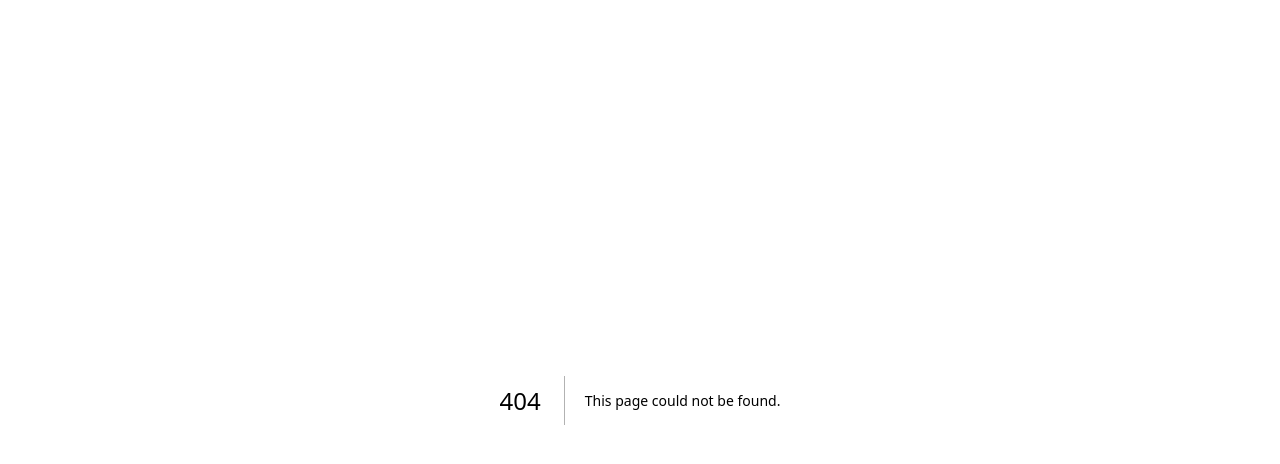
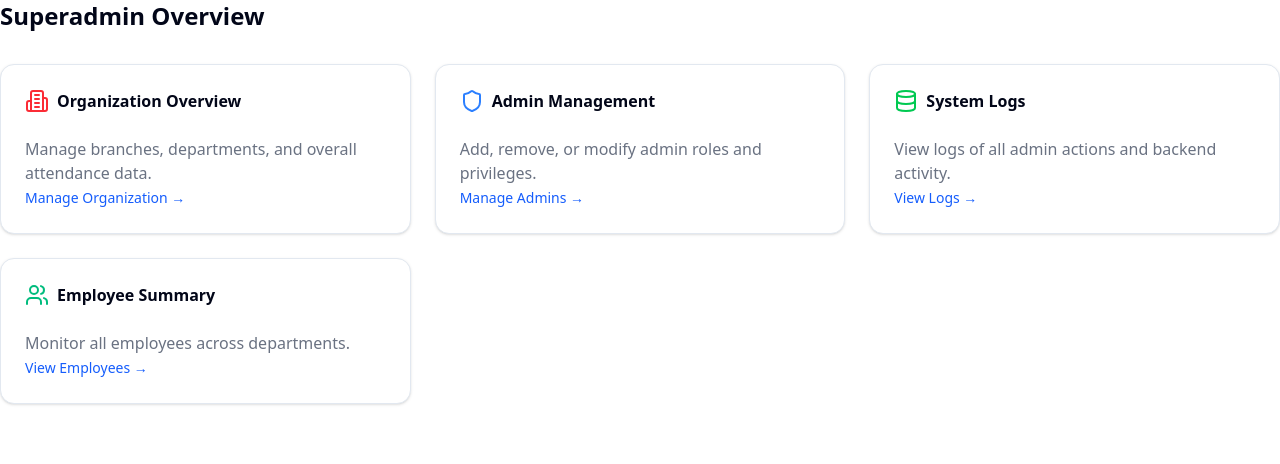
Before and after one commit to SaumiliHaldar/Attendify, a Next.js app in the folder frontend/: page /dashboard/superadmin in a window 1280 px wide. Before the commit this address had no page. Shown: the top 464 px of the page. Built offline with nearby package versions, Linux system fonts and the light colour scheme.

Commit message:
add admin and superadmin dashboard components with management cards

```diff
--- /dev/null
+++ b/frontend/src/app/dashboard/admin/page.jsx
@@ -0,0 +1,72 @@
+"use client";
+
+import React from "react";
+import { Card, CardHeader, CardTitle, CardContent } from "@/components/ui/card";
+import { Users, ClipboardList, CalendarCheck } from "lucide-react";
+
+export default function AdminDashboard() {
+  return (
+    <div className="space-y-8">
+      <h2 className="text-2xl font-semibold">Admin Overview</h2>
+
+      <div className="grid grid-cols-1 sm:grid-cols-2 lg:grid-cols-3 gap-6">
+        {/* Employee Management */}
+        <Card>
+          <CardHeader className="flex items-center gap-2">
+            <Users className="w-6 h-6 text-green-500" />
+            <CardTitle>Manage Employees</CardTitle>
+          </CardHeader>
+          <CardContent>
+            <p className="text-gray-500">
+              Add, view, and edit employee records.
+            </p>
+            <a
+              href="/dashboard/admin/employees"
+              className="text-blue-600 hover:underline text-sm"
+            >
+              Go to Employee Management →
+            </a>
+          </CardContent>
+        </Card>
+
+        {/* Attendance */}
+        <Card>
+          <CardHeader className="flex items-center gap-2">
+            <CalendarCheck className="w-6 h-6 text-blue-500" />
+            <CardTitle>Attendance</CardTitle>
+          </CardHeader>
+          <CardContent>
+            <p className="text-gray-500">
+              Verify or update attendance records.
+            </p>
+            <a
+              href="/dashboard/admin/attendance"
+              className="text-blue-600 hover:underline text-sm"
+            >
+              View Attendance →
+            </a>
+          </CardContent>
+        </Card>
+
+        {/* Leave Requests */}
+        <Card>
+          <CardHeader className="flex items-center gap-2">
+            <ClipboardList className="w-6 h-6 text-purple-500" />
+            <CardTitle>Leave Requests</CardTitle>
+          </CardHeader>
+          <CardContent>
+            <p className="text-gray-500">
+              Approve or reject pending leave applications.
+            </p>
+            <a
+              href="/dashboard/admin/leaves"
+              className="text-blue-600 hover:underline text-sm"
+            >
+              Manage Leaves →
+            </a>
+          </CardContent>
+        </Card>
+      </div>
+    </div>
+  );
+}
--- a/frontend/src/app/dashboard/page.jsx
+++ b/frontend/src/app/dashboard/page.jsx
@@ -20,6 +20,69 @@ import { AuroraBackground } from "@/components/ui/aurora-background";
 import { NavbarButton } from "@/components/ui/resizable-navbar";
 import { Card, CardHeader, CardTitle, CardContent } from "@/components/ui/card";
 import { Button } from "@/components/ui/button";
+import SuperadminDashboard from "@/app/dashboard/superadmin/page";
+import AdminDashboard from "@/app/dashboard/admin/page";
+
+/* ✅ Add this helper component here — right above Dashboard() */
+function LiveClockCard() {
+  const [time, setTime] = React.useState(new Date());
+
+  useEffect(() => {
+    const timer = setInterval(() => setTime(new Date()), 1000);
+    return () => clearInterval(timer);
+  }, []);
+
+  const hours = time.getHours();
+  let currentShift = "";
+  if (hours >= 6 && hours < 14) currentShift = "Morning Shift (6 AM – 2 PM)";
+  else if (hours >= 14 && hours < 22)
+    currentShift = "Evening Shift (2 PM – 10 PM)";
+  else currentShift = "Night Shift (10 PM – 6 AM)";
+
+  return (
+    <div className="space-y-4">
+      {/* Live Clock */}
+      <div className="flex items-center justify-between bg-neutral-100 dark:bg-neutral-800 p-4 rounded-lg">
+        <div>
+          <p className="text-sm text-gray-500">Current Time</p>
+          <p className="text-2xl font-semibold text-blue-600">
+            {time.toLocaleTimeString()}
+          </p>
+        </div>
+        <div className="text-right">
+          <p className="text-sm text-gray-500">Date</p>
+          <p className="text-md font-medium">
+            {time.toLocaleDateString("en-US", {
+              weekday: "short",
+              month: "short",
+              day: "numeric",
+            })}
+          </p>
+        </div>
+      </div>
+
+      {/* Shift Info */}
+      <div className="p-4 rounded-lg bg-neutral-100 dark:bg-neutral-800">
+        <p className="text-sm font-medium mb-1">🕒 Current Shift</p>
+        <p className="text-sm text-gray-700 dark:text-gray-300">
+          {currentShift}
+        </p>
+      </div>
+
+      {/* Static Info */}
+      <div className="grid grid-cols-1 sm:grid-cols-2 gap-4">
+        <div className="p-4 rounded-lg bg-neutral-100 dark:bg-neutral-800">
+          <p className="text-sm font-medium mb-1">🏢 Operation Mode</p>
+          <p className="text-xs text-gray-500">24×7 - Shift Based</p>
+        </div>
+        <div className="p-4 rounded-lg bg-neutral-100 dark:bg-neutral-800">
+          <p className="text-sm font-medium mb-1">📍 Location</p>
+          <p className="text-xs text-gray-500">Kharagpur - 721301, Paschim Medinipur</p>
+        </div>
+      </div>
+    </div>
+  );
+}
 
 export default function Dashboard({ children }) {
   const [open, setOpen] = useState(true);
@@ -400,10 +463,11 @@ export default function Dashboard({ children }) {
 
             {/* 4. Upcoming Holidays (static, full-row width) */}
             {!user && (
+              <div className="lg:col-span-3 grid grid-cols-1 lg:grid-cols-3 gap-6">
                 <Card className="w-full max-w-3xl mx-auto">
                   <CardHeader className="flex items-center gap-2">
                     <CalendarDays className="w-6 h-6 text-red-500" />
-                  <CardTitle>Upcoming Holidays</CardTitle>
+                    <CardTitle>Holidays List</CardTitle>
                   </CardHeader>
                   <CardContent className="max-h-72 overflow-y-auto">
                     {holidays.length === 0 ? (
@@ -427,10 +491,38 @@ export default function Dashboard({ children }) {
                     )}
                   </CardContent>
                 </Card>
+
+
+                <Card className="col-span-2">
+                  <CardHeader className="flex items-center gap-2">
+                    <Calendar className="w-6 h-6 text-blue-500" />
+                    <CardTitle>Office Info</CardTitle>
+                  </CardHeader>
+
+                  <CardContent className="space-y-6">
+                    {/* Live Clock */}
+                    <LiveClockCard />
+                  </CardContent>
+                </Card>
+
+              </div>
             )}
           </div>
 
-          {children}
+          {/* {children} */}
+
+          {user ? (
+            user.role === "superadmin" ? (
+              <SuperadminDashboard />
+            ) : user.role === "admin" ? (
+              <AdminDashboard />
+            ) : null
+          ) : (
+            <>
+            </>
+          )}
+
+
         </div>
       </div>
     </div>
--- /dev/null
+++ b/frontend/src/app/dashboard/superadmin/page.jsx
@@ -0,0 +1,91 @@
+"use client";
+
+import React from "react";
+import { Card, CardHeader, CardTitle, CardContent } from "@/components/ui/card";
+import { Building2, Shield, Database, Users } from "lucide-react";
+
+export default function SuperadminDashboard() {
+  return (
+    <div className="space-y-8">
+      <h2 className="text-2xl font-semibold">Superadmin Overview</h2>
+
+      <div className="grid grid-cols-1 sm:grid-cols-2 lg:grid-cols-3 gap-6">
+        {/* Organization Management */}
+        <Card>
+          <CardHeader className="flex items-center gap-2">
+            <Building2 className="w-6 h-6 text-red-500" />
+            <CardTitle>Organization Overview</CardTitle>
+          </CardHeader>
+          <CardContent>
+            <p className="text-gray-500">
+              Manage branches, departments, and overall attendance data.
+            </p>
+            <a
+              href="/dashboard/superadmin/organization"
+              className="text-blue-600 hover:underline text-sm"
+            >
+              Manage Organization →
+            </a>
+          </CardContent>
+        </Card>
+
+        {/* Admin Management */}
+        <Card>
+          <CardHeader className="flex items-center gap-2">
+            <Shield className="w-6 h-6 text-blue-500" />
+            <CardTitle>Admin Management</CardTitle>
+          </CardHeader>
+          <CardContent>
+            <p className="text-gray-500">
+              Add, remove, or modify admin roles and privileges.
+            </p>
+            <a
+              href="/dashboard/superadmin/admins"
+              className="text-blue-600 hover:underline text-sm"
+            >
+              Manage Admins →
+            </a>
+          </CardContent>
+        </Card>
+
+        {/* System Logs */}
+        <Card>
+          <CardHeader className="flex items-center gap-2">
+            <Database className="w-6 h-6 text-green-500" />
+            <CardTitle>System Logs</CardTitle>
+          </CardHeader>
+          <CardContent>
+            <p className="text-gray-500">
+              View logs of all admin actions and backend activity.
+            </p>
+            <a
+              href="/dashboard/superadmin/logs"
+              className="text-blue-600 hover:underline text-sm"
+            >
+              View Logs →
+            </a>
+          </CardContent>
+        </Card>
+
+        {/* Employees Summary (shared with admin) */}
+        <Card>
+          <CardHeader className="flex items-center gap-2">
+            <Users className="w-6 h-6 text-emerald-500" />
+            <CardTitle>Employee Summary</CardTitle>
+          </CardHeader>
+          <CardContent>
+            <p className="text-gray-500">
+              Monitor all employees across departments.
+            </p>
+            <a
+              href="/dashboard/superadmin/employees"
+              className="text-blue-600 hover:underline text-sm"
+            >
+              View Employees →
+            </a>
+          </CardContent>
+        </Card>
+      </div>
+    </div>
+  );
+}
```
Lines whose indentation alone changed are shown as unchanged.
